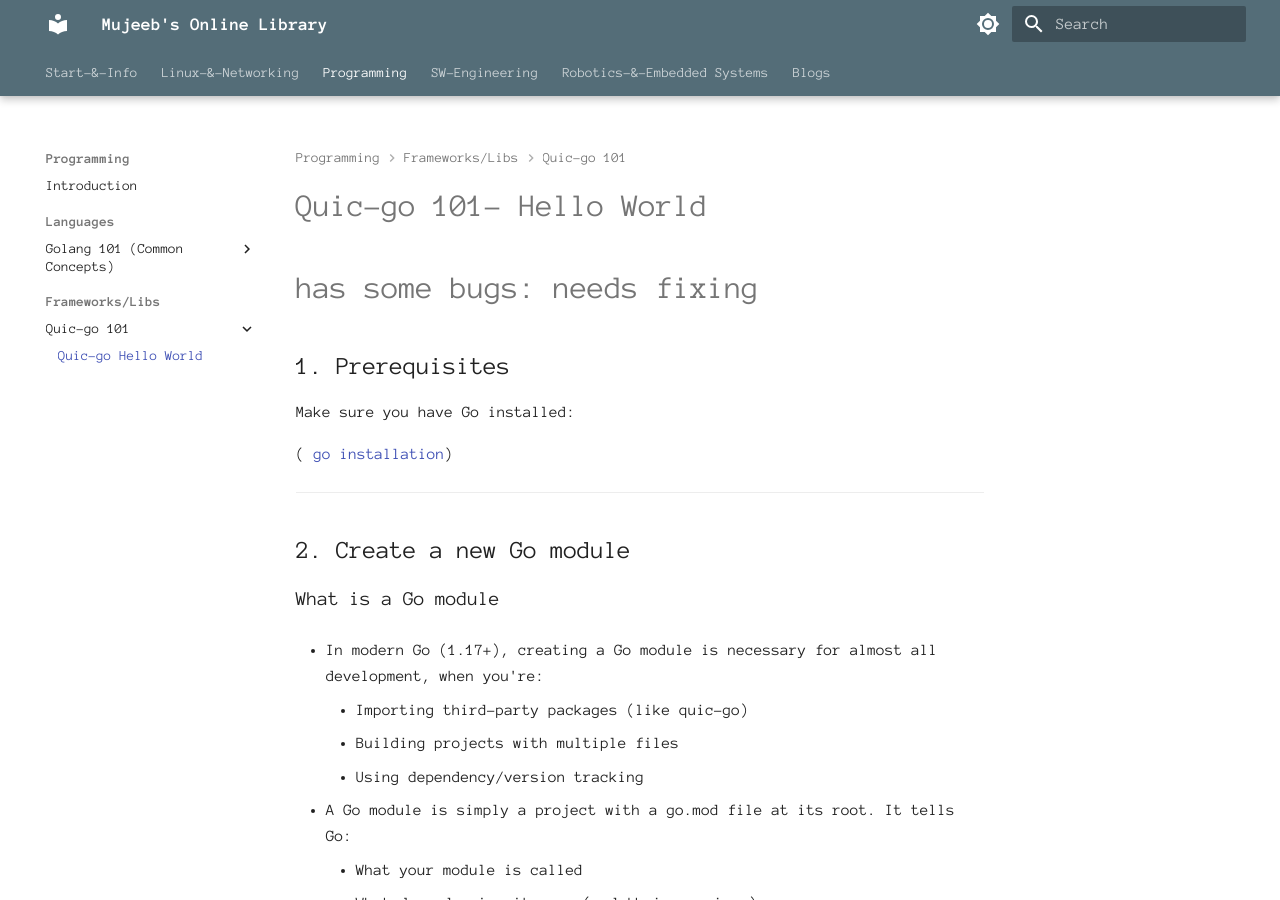
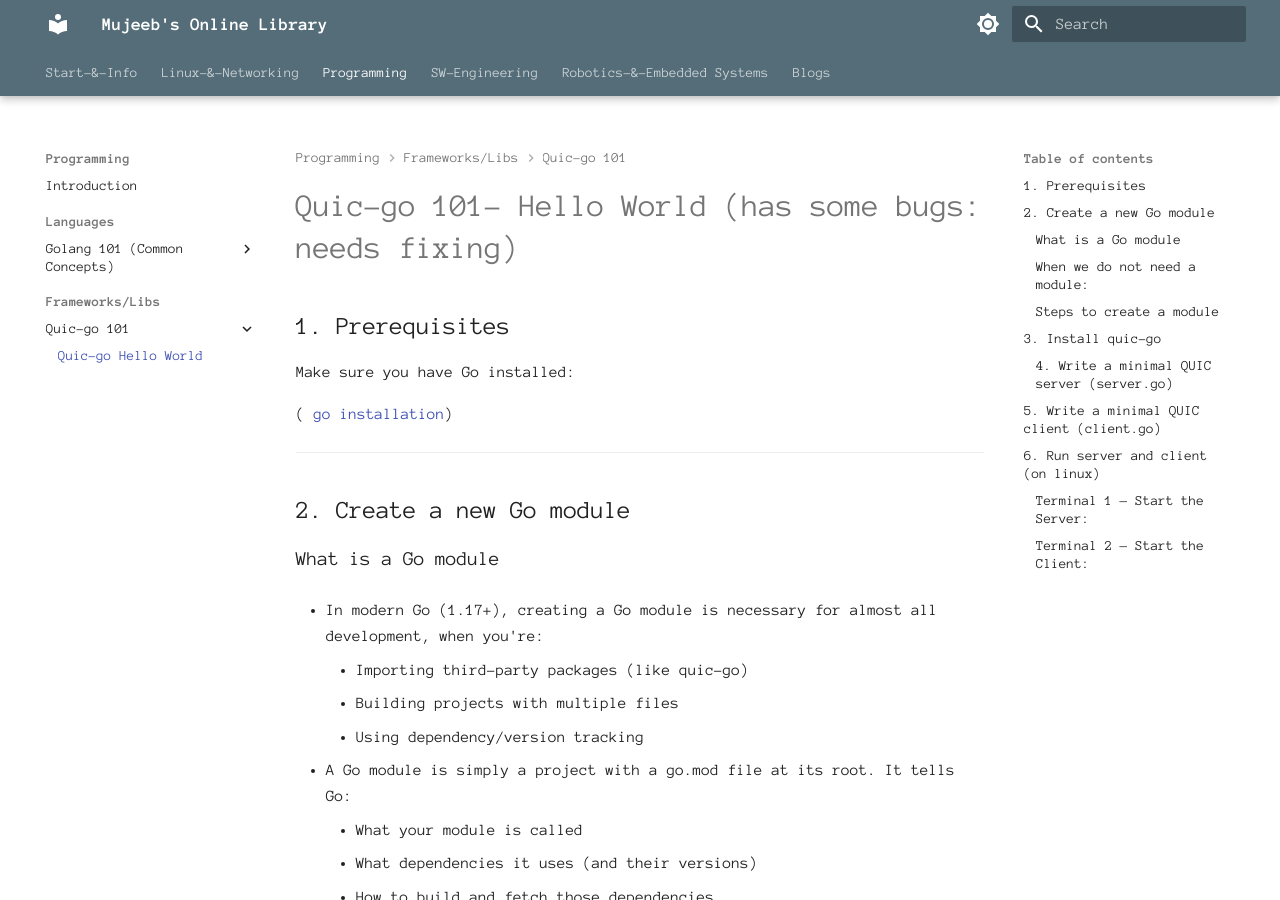
Before and after one commit to alohamujeeb/alohamujeeb.github.io, an MkDocs documentation site: the page built from docs/programming/frameworks/quic-go-101/01-quicgo-hello.md, in a window 1280 px wide and 900 px high. Built offline with MkDocs 1.6.1 and Material for MkDocs 9.7.7, drawn with Linux system fonts in a browser that asks for light colours.

Commit message:
minor changes

```diff
--- a/docs/programming/frameworks/quic-go-101/01-quicgo-hello.md
+++ b/docs/programming/frameworks/quic-go-101/01-quicgo-hello.md
@@ -1,5 +1,4 @@
-# Quic-go 101- Hello World
-# has some bugs: needs fixing
+# Quic-go 101- Hello World (has some bugs: needs fixing)
 
 ## 1. Prerequisites
 Make sure you have Go installed:
```
